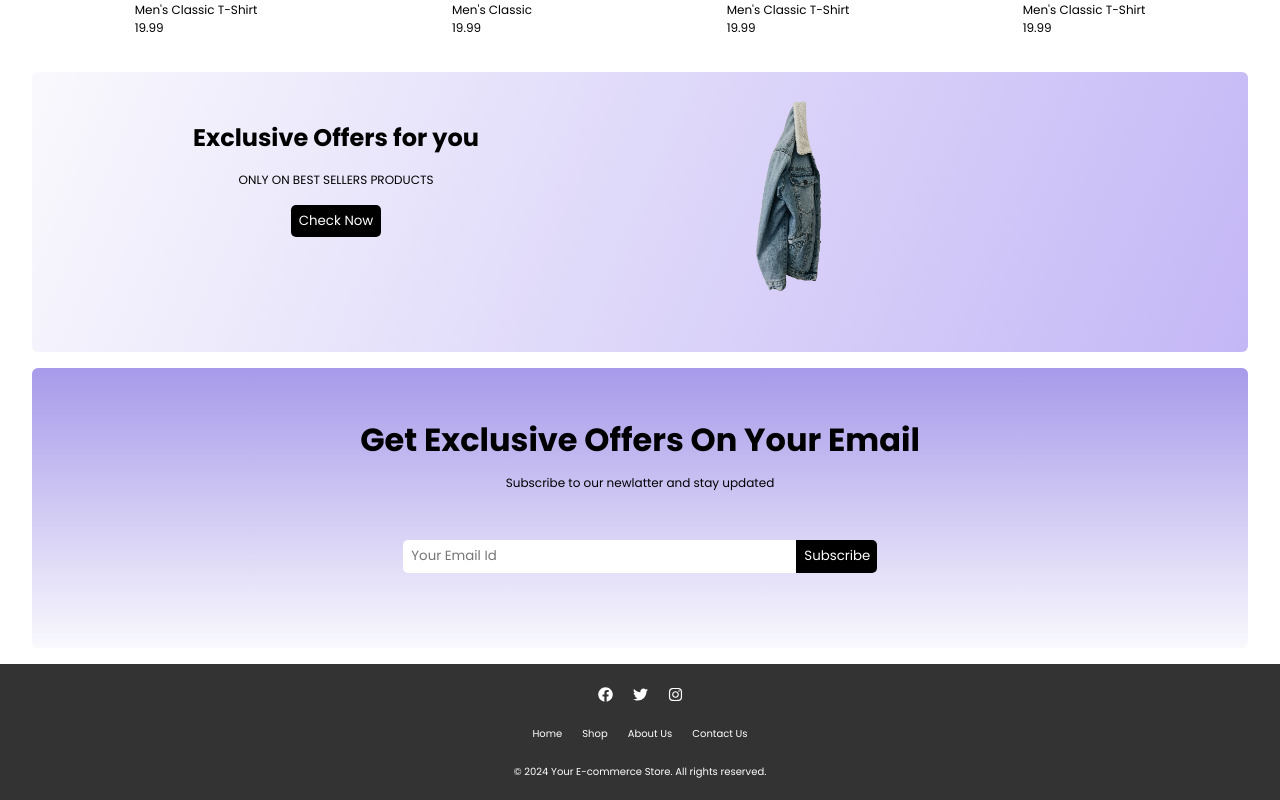
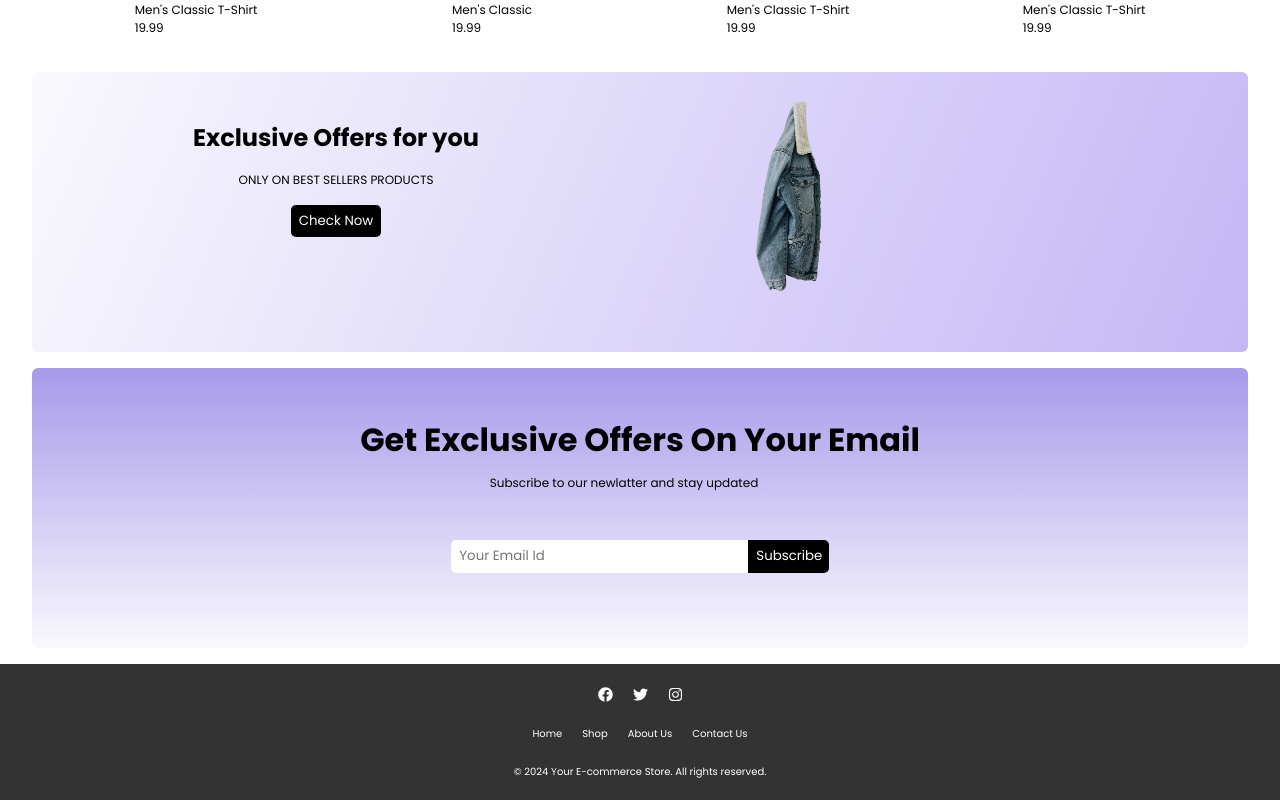
Before and after one commit to masudalom1/myshop_E-commerse-website, a React (Vite) app: page / in a window 1280 px wide. Shown: the part 1040-1840 px from the top of the page. Built offline with nearby package versions, Linux system fonts and the light colour scheme.

Commit message:
Update offers.css

```diff
--- a/src/components/Offers/offers.css
+++ b/src/components/Offers/offers.css
@@ -34,7 +34,7 @@
   .right_section input {
     flex-wrap: wrap;
     padding-left: 0.5rem;
-    padding-right: 8rem;
+    padding-right: 10rem;
     padding-top: 0.4rem;
     padding-bottom: 0.4rem;
     outline: none;
@@ -62,7 +62,7 @@
     color: white;
   }
 
-  @media screen and (max-width:440px) {
+  @media screen and (max-width:480px) {
     .offers_sections h1{
         font-size: 1.5rem;
         margin-right: 1.5rem;
@@ -76,3 +76,11 @@
         padding-right: 2rem;
     }
   }
+
+    .offers_sections p{
+        margin-right: 2rem;
+    }
+    .right_section input{
+        padding-right: 2rem;
+    }
+  }
```
